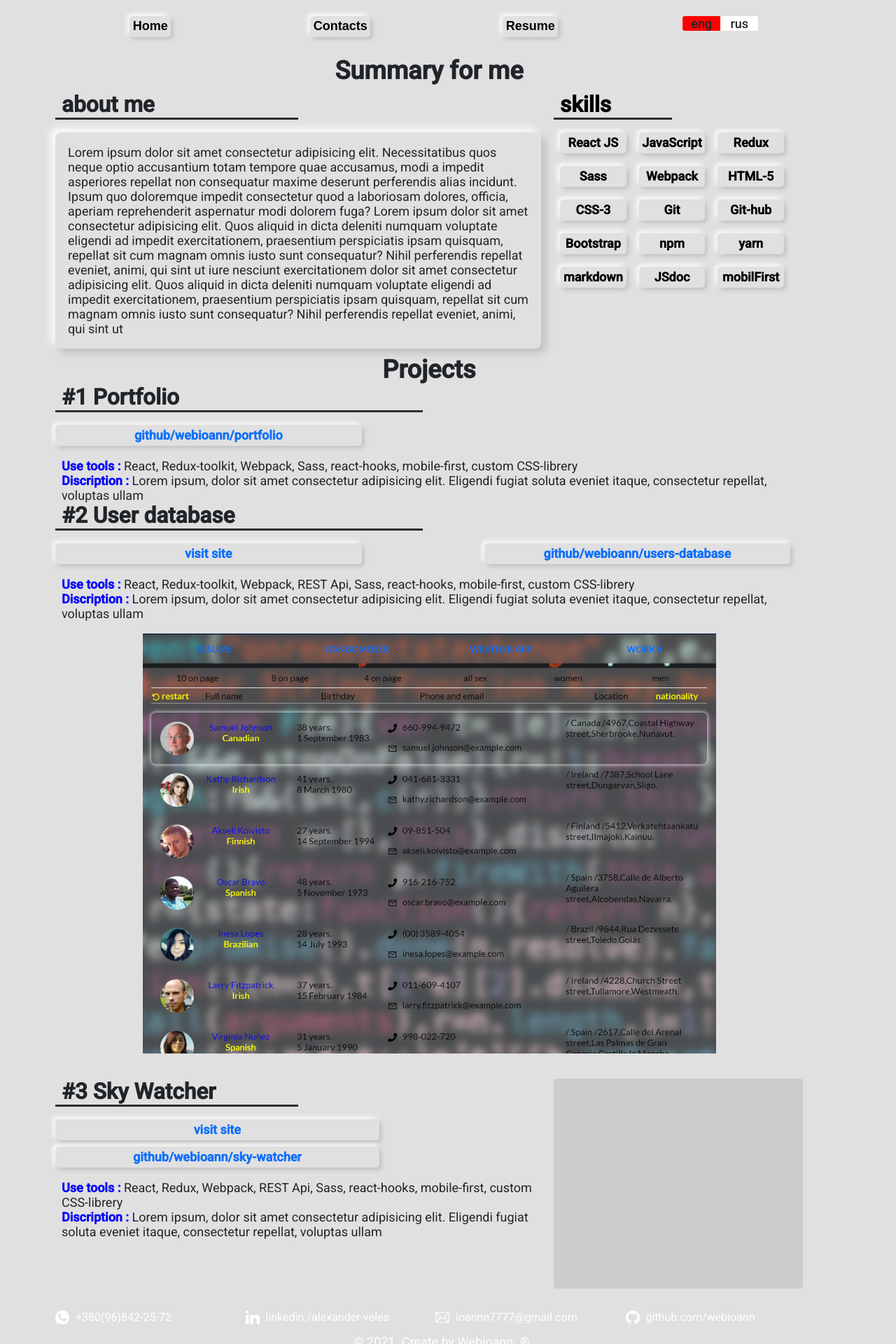
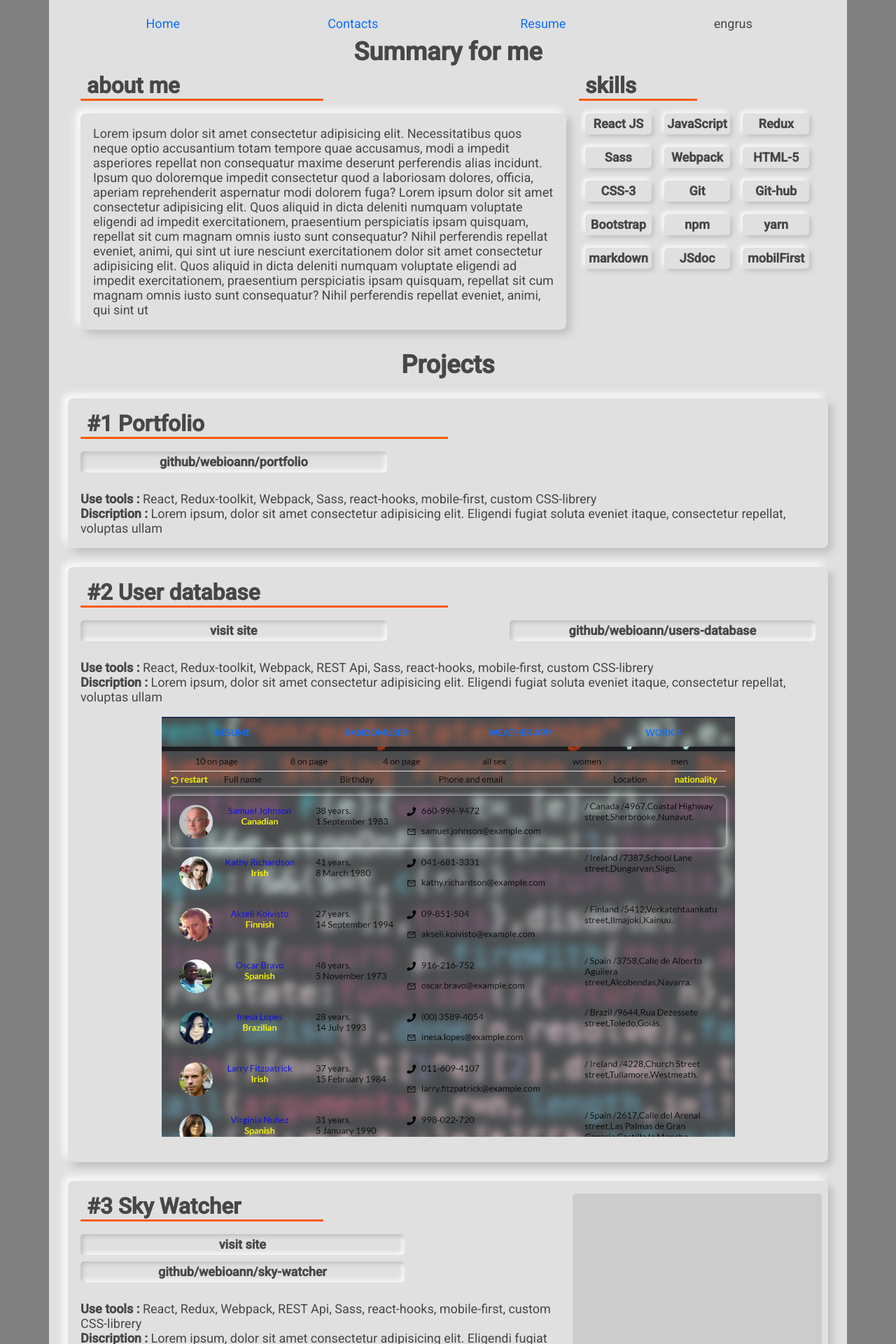
Before and after one commit to webioann/webpack-for-react, a React app: page / in a window 1280 px wide. Shown: the top 1920 px of the page at 70% size. Built offline with nearby package versions, Linux system fonts and the light colour scheme.

Commit message:
neomorphism forever

```diff
--- a/src/COMPONENTS/App.js
+++ b/src/COMPONENTS/App.js
@@ -23,8 +23,9 @@ function App() {
   }, [lang])
   console.log(langMode,lang);
   return (
-    <div className="container">
-      <div className="app row">
+    <div className="portfolio-app">
+      <div className="app container">
+        <div className="row">
           <Navbar/>
           <Summary/>
           <Projects/>
@@ -36,6 +37,7 @@ function App() {
           </section>
         </div>
       </div>
+    </div>
   );
 }
 
--- a/src/COMPONENTS/Contacts.js
+++ b/src/COMPONENTS/Contacts.js
@@ -3,7 +3,7 @@ import './app.scss'
 
 function Contacts() {
     return (
-        <div className="contacts row">
+        <div className="contacts row my-3">
             <a name="contacts" href="#"></a>
 
             <div className="viber col-sm-6 col-lg-3">
--- a/src/COMPONENTS/Navbar.js
+++ b/src/COMPONENTS/Navbar.js
@@ -6,7 +6,7 @@ import './app.scss'
 import { content } from './textContent'
 
 function Navbar(props) {
-
+    let resumeLink = "https://drive.google.com/file/d/1Lr05RkXCVdrd4yoEPv1a5fQ3rwu-sVMN/view?usp=sharing"
     const langMode = useSelector(state => state.langMode.lang)
     const dispatch = useDispatch()
     let lang = langMode;
@@ -30,22 +30,19 @@ function Navbar(props) {
     }
     return (
         <section className='navbar row'>
-                <a name="home" href="#" className="col btn">
-                    <button> {lang.navbar.home} </button>
-                </a>
-                <a href="#contacts" className="col btn">
-                    <button> {lang.navbar.contacts} </button>
-                </a>
-                <a className="col btn"
-                    href="https://drive.google.com/file/d/1Lr05RkXCVdrd4yoEPv1a5fQ3rwu-sVMN/view?usp=sharing" >
-                    <button> {lang.navbar.resume} </button>
-                </a>
-                <div className="col">
-                    <div className="lang-button row">
-                        <span className={engButton} onClick={switchLangEng}>eng</span>
-                        <span className={rusButton} onClick={switchLangRus}>rus</span>
-                    </div>
-                </div>
+            <div className="col-3">
+                <a name="home" href="#"> {lang.navbar.home} </a>
+            </div>
+            <div className="col-3">
+                <a href="#contacts"> {lang.navbar.contacts} </a>
+            </div>
+            <div className="col-3">
+                <a href={resumeLink} > {lang.navbar.resume} </a>
+            </div>
+            <div className="col-3">
+                <span className={engButton} onClick={switchLangEng}>eng</span>
+                <span className={rusButton} onClick={switchLangRus}>rus</span>
+            </div>
         </section>
     )
 }
--- a/src/COMPONENTS/Projects.js
+++ b/src/COMPONENTS/Projects.js
@@ -15,12 +15,12 @@ function Projects() {
                 <h2> { lang.projects.title } </h2>
             </div>
             {/* ============== PORTFOLIO =================== */}
-            <div className="portfolio row">
+            <div className="portfolio row mt-4 py-3">
                 <div className="discr col-12">
                     <div className="subtitle row">
                         <h3>#1 { lang.projects.portfolio.subtitle } </h3>
                     </div>
-                    <div className="link-box row mb-2">
+                    <div className="link-box row mb-3">
                         <a href="https://github.com/webioann/portfolio/" target="_blank" className="link col-md-5">
                             { lang.projects.portfolio.githubLink }
                         </a>
@@ -37,12 +37,12 @@ function Projects() {
             </div>
 
             {/* ============== USER DATABASE =============== */}
-            <div className="user row">
+            <div className="user row mt-4 py-3">
                 <div className="discr col-12">
                     <div className="subtitle row">
                         <h3>#2 { lang.projects.user.subtitle } </h3>
                     </div>
-                    <div className="link-box row mb-2">
+                    <div className="link-box row mb-3">
                         <a href="#" target="_blank" className="link col-md-5">
                             { lang.projects.user.siteLink }
                         </a>
@@ -63,12 +63,12 @@ function Projects() {
                 </div>
             </div>
             {/* ============= SKY WATCHER ==================== */}
-            <div className="weather row">
+            <div className="weather row mt-4 py-3">
                 <div className="discr col-md-6 col-lg-8">
                     <div className="subtitle row">
                         <h3>#3 { lang.projects.weather.subtitle } </h3>
                     </div>
-                    <div className="link-box row mb-2">
+                    <div className="link-box row mb-3">
                         <a href="#" target="_blank" className="link col-lg-8">
                             { lang.projects.weather.siteLink }
                         </a>
--- a/src/COMPONENTS/app.scss
+++ b/src/COMPONENTS/app.scss
@@ -1,7 +1,7 @@
 @import "../reactor.scss";
-
+$shad: #bebebe;
 .app {
-
+  background-color: $bg-neo;
   color: $color-main;
   scroll-behavior: smooth;
   position: relative;
@@ -16,7 +16,8 @@
       content: '';
       width: 0%;
       height: 3px;
-      background-color: #2d2e32;
+      border-radius: 1px;
+      background-color: $carrot;
       animation-name: growLine;
       animation-duration: 4300ms;
       animation-delay: 400ms;
@@ -37,7 +38,6 @@
   .navbar {
     position: sticky;
     top: 0;
-    color: #fff;
     z-index: 1;
     cursor: pointer;
     text-align: center;
@@ -51,7 +51,7 @@
       border-radius: 3px;
       overflow: hidden;
       .active{
-        background-color: red;
+        background-color: $carrot;
       }
       .lang{
         font-weight: 500;
@@ -74,7 +74,7 @@
         background-color: $bg-neo;
       }
       button:hover {
-        background-color: #6ef3a5;
+        background-color: $carrot;
         color: $color-1;
       }
     }
@@ -104,18 +104,22 @@
       }
       .skills {
         margin-top: $gut-2;
-        color: #000;
         .tech-skills{
           .tool{
             padding-bottom: $gut-3;
             p{
-              box-shadow: 3px 3px 6px #bebebe,
+              transition: all 200ms linear;
+              box-shadow: 3px 3px 6px $shad,
               -3px -3px 6px #fff;
               border-radius: 5px;
               font-weight: 600;
               text-align: center;
-
               padding: $gut-1 0;
+            }
+            p:hover{
+              box-shadow: inset  3px 3px 6px #bebebe,
+              inset -3px -3px 6px #fff;
+              color: $carrot;
             }
           }
           .on-start{
@@ -152,29 +156,43 @@
 
 //  ======== Projects ======
   .projects{
+    margin-top: 20px;
     .title{
       text-align: center;
     }
     span{
-      color: $color-1;
+      color: $color-main;
       font-weight: 800;
     }
     .link-box{
       justify-content: space-between;
       .link{
-        box-shadow: 3px 3px 6px #bebebe,
-        -3px -3px 6px #fff;
+        box-shadow:inset  3px 3px 6px #bebebe,
+        inset -3px -3px 6px #fff;
         border-radius: 5px;
+
         font-weight: 600;
         text-align: center;
-
+        color: $color-main;
         padding: $gut-1 $gut-2;
         margin-bottom: $gut-2;
       }
+      .link:hover{
+        color: $carrot;
+      }
     }
+    .portfolio{
+      box-shadow: 6px 6px 12px #bebebe,
+      -6px -6px 12px #fff;
+      border-radius: 8px;
 
+    }
     .user{
       padding-bottom: $gut-3;
+      box-shadow: 6px 6px 12px #bebebe,
+      -6px -6px 12px #fff;
+      border-radius: 8px;
+
       .user-screenshot{
         background-image: url('../assets/Screenshot1.jpg');
         background-repeat: no-repeat;
@@ -187,6 +205,10 @@
       }
     }
     .weather{
+      box-shadow: 6px 6px 12px #bebebe,
+      -6px -6px 12px #fff;
+      border-radius: 8px;
+
       padding-bottom: $gut-3;
       .weather-screenshot{
         min-height: 300px;
@@ -199,7 +221,7 @@
   // ====  Contacts  =================
 
   .contacts{
-    color: #fff;
+    color: $color-main;
     .col-10{
       font-size: 16px;
       text-overflow: clip;
@@ -227,7 +249,6 @@
       height: 20px;
       background-image: url('../assets/email.png');
       background-size: cover;
-      color: rgb(92, 81, 81);
     }
 
     .git-hub-icon{
@@ -241,7 +262,6 @@
 
 
   .footer{
-    color: #fff;
     text-align: center;
   }
 }
--- a/src/reactor.scss
+++ b/src/reactor.scss
@@ -13,13 +13,15 @@ $font-three: 'Nunito', sans-serif;
 
 $dark-grey: #333447;
 $border-col: rgba(255,255,255,0.9);
-$color-main: #212529;
+$color-main: #474747;
 $color-1: blue;
 $bg-neo: #e0e0e0;
-
+$carrot: #f85904;
 
 
 $gutter: 1rem;
+$gutter-half: 0.5rem;
+
 $gut-1: calc( 1rem * 0.25);
 $gut-2: calc( 1rem * 0.5);
 $gut-3: 1rem ;
@@ -43,7 +45,7 @@ body,*{
 /* ======================  HTML * BODY  ==========================*/
 
 html,body{
-  background-color: $bg-neo;
+  background-color: grey;
   font-size: 14px;
 	font-family: $font-second;
 	min-height: 100%;
@@ -86,19 +88,19 @@ html,body{
 .row{
 	display: flex;
   flex-wrap: wrap;
-  flex: 1 0 100%;
-  width: 100%;
+  // flex: 1 0 100%;
+  // width: 100%;
   margin-top: 0;
-  margin-right: -$gut-2;
-  margin-left: -$gut-2;
+  // margin-right: -$gutter-half;
+  // margin-left: -$gutter-half;
 }
 .row > * {
   box-sizing: border-box;
   flex-shrink: 0;
   width: 100%;
   max-width: 100%;
-  padding-right: $gut-2;
-  padding-left: $gut-2;
+  padding-right: $gutter-half;
+  padding-left: $gutter-half;
   margin-top: 0;
 }
 
@@ -210,7 +212,7 @@ html,body{
     max-width: auto;
   }
 }
-/* ================ .col-sm- mobile landscape =================*/
+/* ================== .col-sm- mobile landscape ==========*/
 @media (min-width: 576px) {
   html,body{
     font-size: 15px;
@@ -305,7 +307,7 @@ html,body{
 
 }
 
-/* ================== .col-md- mobile landscape ========*/
+/* ================== .col-md- mobile landscape ==========*/
 @media (min-width: 768px) {
   html,body{
     font-size: 16px;
@@ -397,7 +399,7 @@ html,body{
   }
 }
 
-/* ================ .col-lg- tablet =============*/
+/* ================== .col-lg- tablet =====================*/
 @media (min-width: 992px) {
   html,body{
     font-size: 17px;
@@ -494,7 +496,7 @@ html,body{
 
 }
 
-/* ==================.col-xl- big monitors ==================*/
+/* ==================.col-xl- big monitors ================*/
 @media (min-width: 1200px) {
   html,body{
     font-size: 18px;
@@ -592,7 +594,7 @@ html,body{
 
 }
 
-/* ==================.col-xxl- very big monitors ==================*/
+/* ================.col-xxl- very big monitors ============*/
 @media (min-width: 1400px) {
   html,body{
     font-size: 19px;
```
Lines whose indentation alone changed are shown as unchanged.
